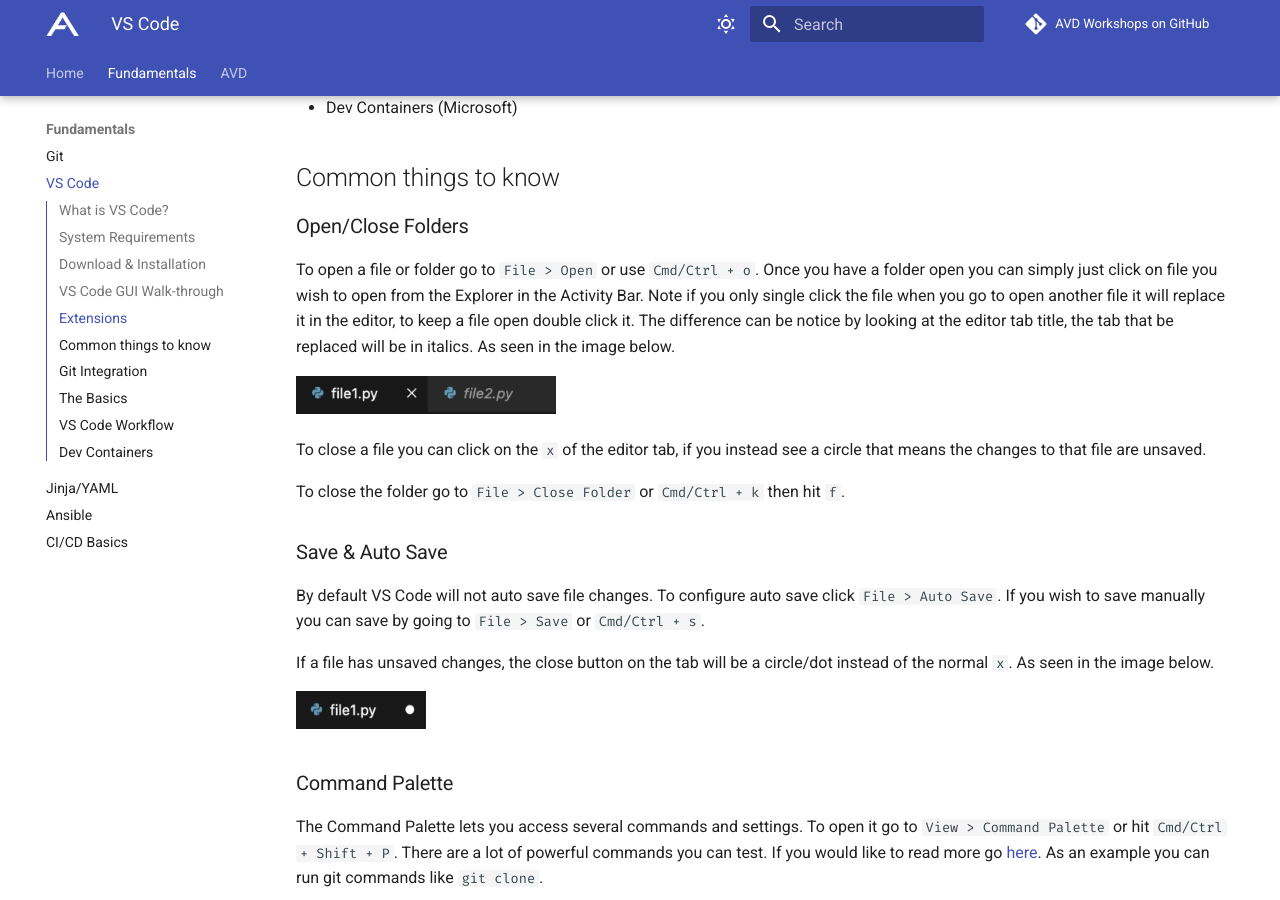
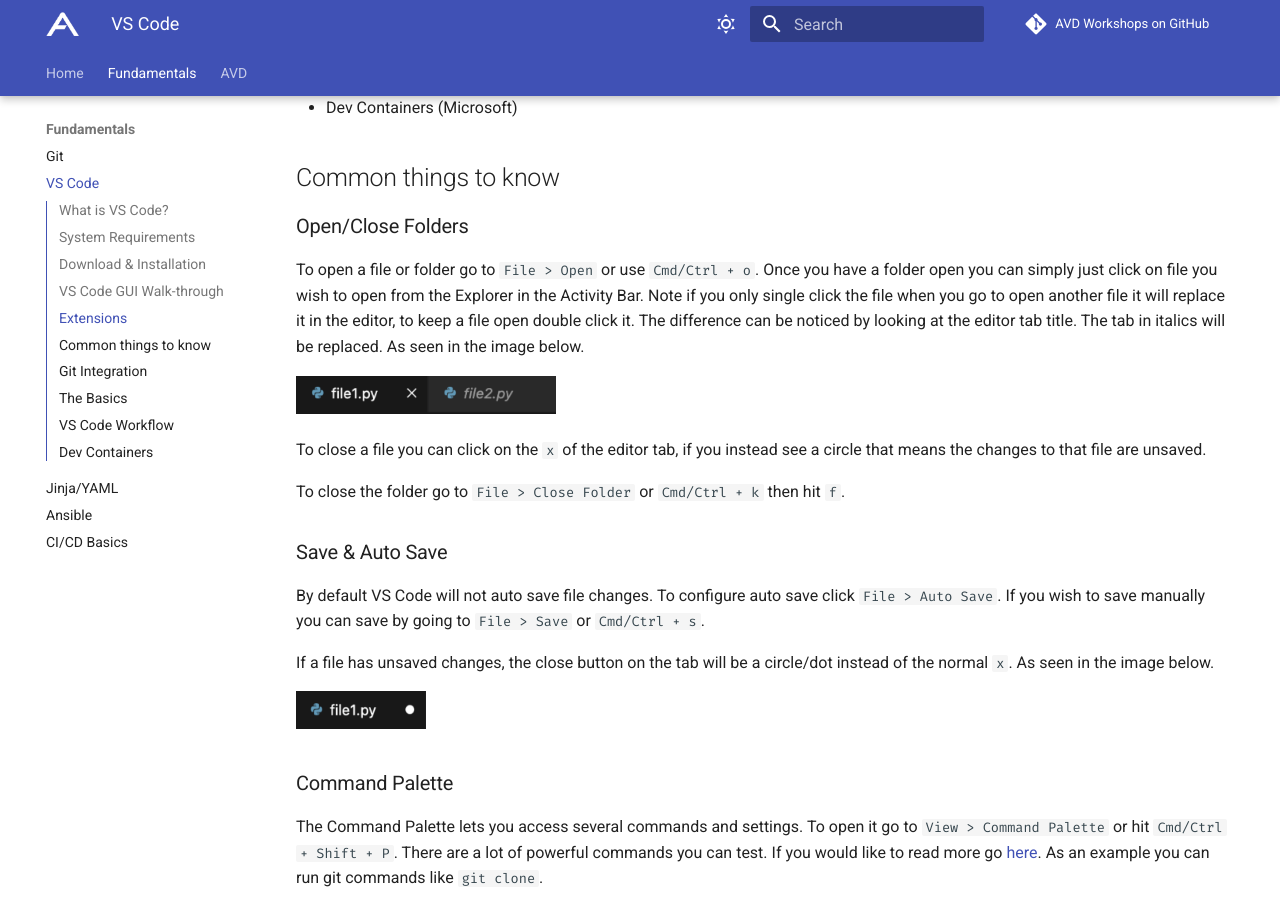
Before and after one commit to aristanetworks/avd-workshops, an MkDocs documentation site: the page built from workshops/vscode.md, in a window 1280 px wide and 900 px high, scrolled down 2639 px. Built offline with MkDocs 1.6.1 and Material for MkDocs 9.7.7, drawn with Linux system fonts in a browser that asks for light colours; comment, search, counter and statistics services are not loaded.

Commit message:
fixed typo

````diff
--- a/workshops/vscode.md
+++ b/workshops/vscode.md
@@ -67,7 +67,7 @@
 
 ### Open/Close Folders
 
-To open a file or folder go to ```File > Open``` or use ```Cmd/Ctrl + o```. Once you have a folder open you can simply just click on file you wish to open from the Explorer in the Activity Bar. Note if you only single click the file when you go to open another file it will replace it in the editor, to keep a file open double click it. The difference can be notice by looking at the editor tab title, the tab that be replaced will be in italics. As seen in the image below.
+To open a file or folder go to ```File > Open``` or use ```Cmd/Ctrl + o```. Once you have a folder open you can simply just click on file you wish to open from the Explorer in the Activity Bar. Note if you only single click the file when you go to open another file it will replace it in the editor, to keep a file open double click it. The difference can be noticed by looking at the editor tab title. The tab in italics will be replaced. As seen in the image below.
 
 ![VS Code Logo](assets/images/vscode_Editor_Open_Italics.png){: style="width:260px"}
 
````
